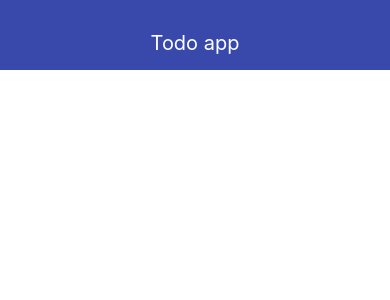
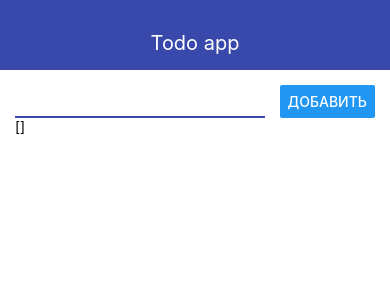
Before and after one commit to divasilevski/react-native-todo-app, a React Native app: screen / in a window 390 px wide. Shown: the top 300 px of the page. Built offline with nearby package versions, Linux system fonts and the light colour scheme.

Commit message:
Add form todo component

```diff
--- a/App.js
+++ b/App.js
@@ -1,16 +1,34 @@
-import React from 'react';
-import { StyleSheet, View } from 'react-native';
+import React, { useState } from 'react';
+import { StyleSheet, Text, View } from 'react-native';
+import { AddTodo } from './src/AddTodo';
 import { Navbar } from './src/Navbar';
 
 
 export default function App() {
+  const [todos, setTodos] = useState([])
+
+  const addTodo = (title) => {
+    const newTodo = { id: Date.now().toString(), title }
+    setTodos(state => [...state, newTodo])
+  }
+
   return (
-    <View style={styles.container}>
-      <Navbar title="Todo app"></Navbar>
+    <View>
+      <Navbar title="Todo app" />
+      <View style={styles.container}>
+        <AddTodo onSubmit={addTodo} />
+
+        <View>
+          <Text>{JSON.stringify(todos)}</Text>
+        </View>
+      </View>
     </View>
   );
 }
 
 const styles = StyleSheet.create({
-  container: {}
+  container: {
+    paddingHorizontal: 15,
+    paddingVertical: 15
+  }
 });
--- /dev/null
+++ b/src/AddTodo.js
@@ -0,0 +1,28 @@
+import React from 'react'
+import { StyleSheet, TextInput, View, Button } from 'react-native'
+
+export const AddTodo = ({ onSubmit }) => {
+  const pressHandler = () => {
+    onSubmit('Test todo')
+  }
+
+  return (
+    <View style={styles.block}>
+      <TextInput style={styles.input} />
+      <Button title="Добавить" onPress={pressHandler} />
+    </View>
+  )
+}
+
+const styles = StyleSheet.create({
+  block: {
+    flexDirection: 'row',
+  },
+  input: {
+    flex: 1,
+    borderStyle: 'solid',
+    borderBottomWidth: 2,
+    borderBottomColor: '#3949ab',
+    marginRight: 15
+  },
+})
```
